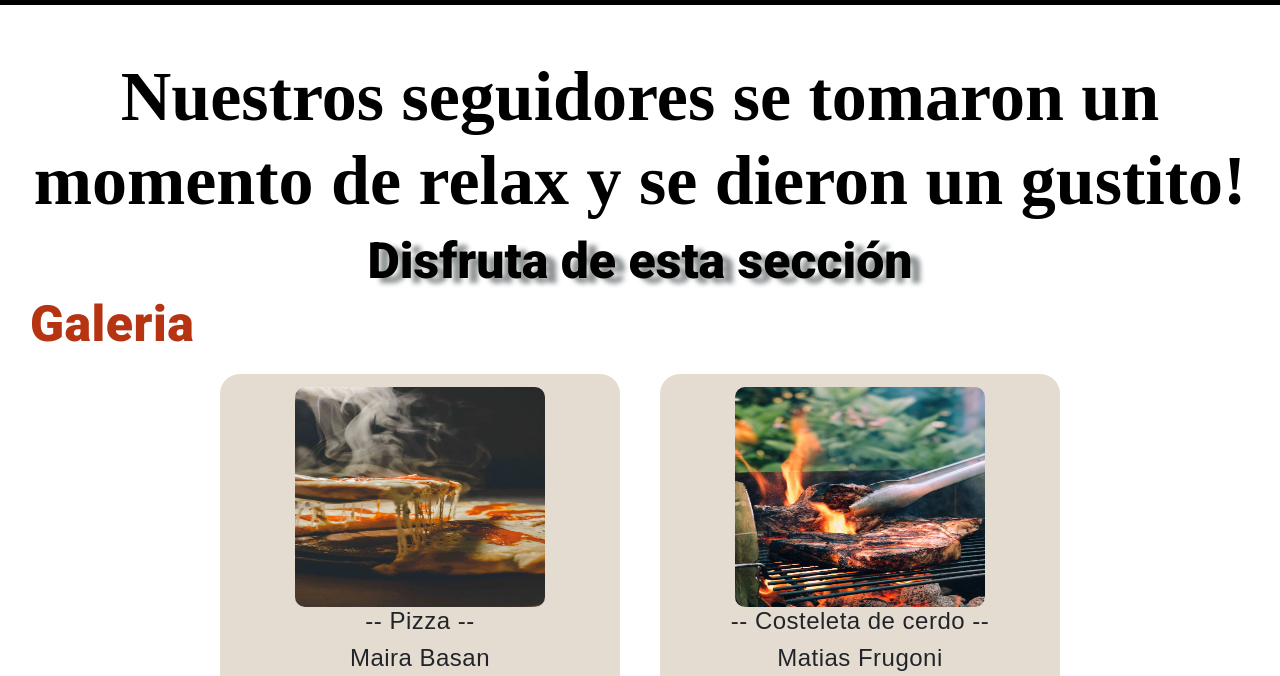
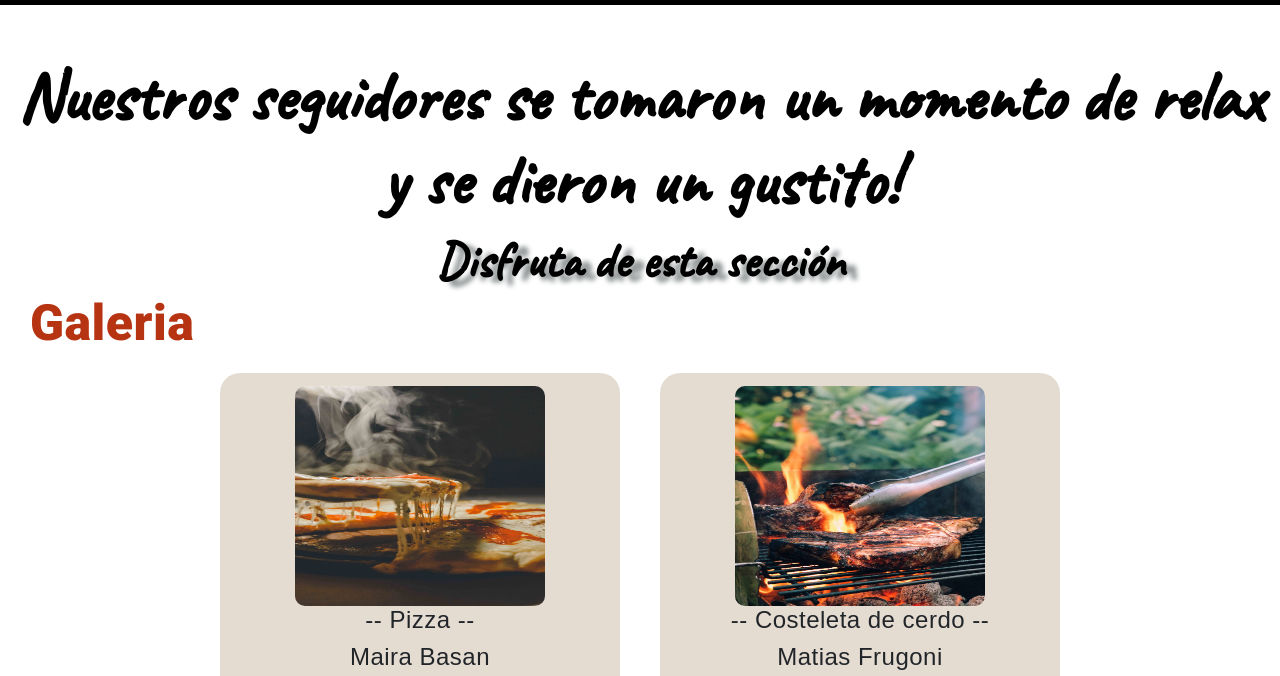
Before and after one commit to nicof31/Cucina_R-stica_EF2_Sass, a website: page pages/galeria_tematica.html in a window 1280 px wide. Shown: the part 91-767 px from the top of the page. Drawn offline with nearby package versions, Linux system fonts and the light colour scheme; a script that the page names is missing.

Commit message:
se aplico variables en galeria tematica

```diff
--- a/scss/_galeria_tematica.scss
+++ b/scss/_galeria_tematica.scss
@@ -15,20 +15,20 @@ main .textos_main_galeria_tematica {
   }
 
   .textos_main_galeria_tematica h2 {
-    font-family: $font-color-text-pg;
-    font-style: $font-style-text-pg;
-    font-weight: $font-weight-text-pg;
-    font-size: $font-size-text-pg-cel;
-    color: $font-color-text-pg
+    font-family: $font-family-titulos-pg;
+    font-style: $font-style-titulos-pg;
+    font-weight: $font-weight-titulos-pg;
+    font-size: $font-size-titulos-pg-cel;
+    color: $font-color-titulos-pg;
   }
 
   .textos_main_galeria_tematica h3 {
-    color: $font-color-text-pg;
-    font-family: $font-family-text-pg;
-    font-style: $font-style-text-pg;
-    font-weight: $font-weight-text-pg;
-    font-size: $font-size-text-pg-cel;
-    text-shadow: $font-shadow-text-pg;
+    font-family: $font-family-titulos-pg;
+    font-style: $font-style-titulos-pg;
+    font-weight: $font-weight-titulos-pg;
+    font-size: $font-size-titulos-pg-cel;
+    color: $font-color-titulos-pg;
+    text-shadow: $font-shadow-titulos-pg;
     text-align: $font-align-text-pg;
   }
 
--- a/scss/_variables.scss
+++ b/scss/_variables.scss
@@ -43,6 +43,7 @@ $font-aling-titulos-pg: center;
 $font-size-titulos-pg-cel: 35px;
 $font-size-titulos-pg-768: 50px;
 $font-size-titulos-pg-1024: 70px;
+$font-shadow-titulos-pg:  0.2em 0.1em 0.1em rgb(140, 145, 146);
 
         /*sub titulos pages recetarios - galeria tematica*/
 
@@ -65,7 +66,7 @@ $font-size-text-pg-cel: 20px;
 $font-size-text-pg-768: 25px;
 $font-size-text-pg-1024: 35px;
 $font-align-text-pg: center;
-$font-shadow-text-pg:  0.2em 0.1em 0.1em rgb(140, 145, 146);
+
 
         /*Textos <p> pages recetarios - galeria tematica*/
 $font-color-ptext-pg: black;
```
Also changed, not shown: css/styles.css, 1 other file.
